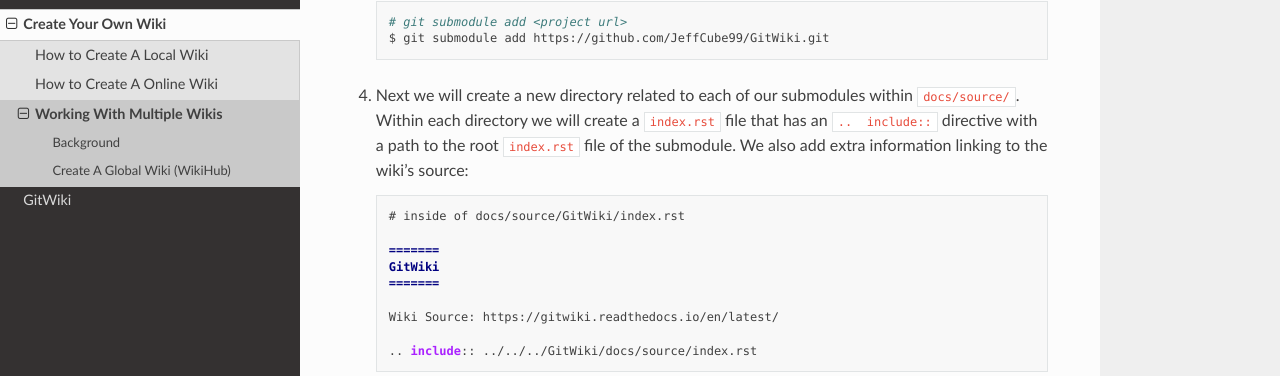
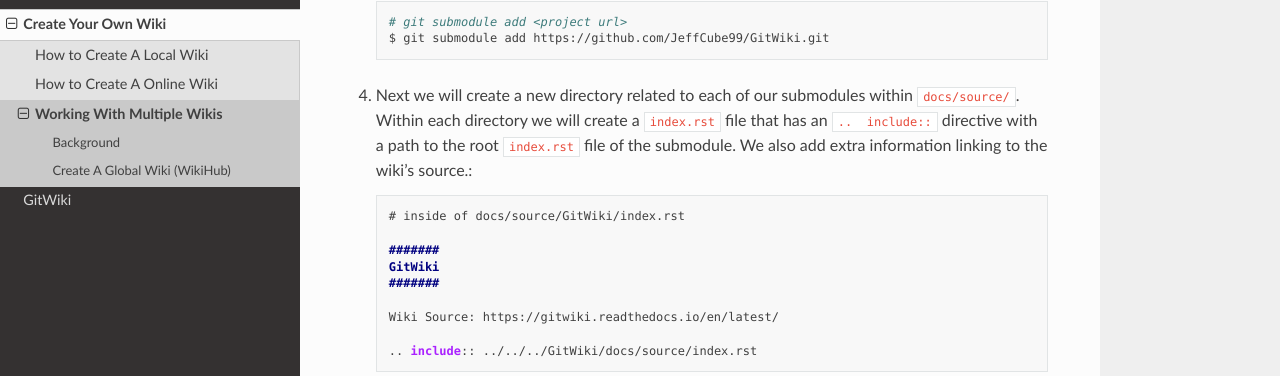
Before and after one commit to JeffCube99/WikiHub, a Sphinx documentation site: the page built from docs/source/create_a_wiki/working_with_multiple_wikis.rst, in a window 1280 px wide and 900 px high, scrolled down 1182 px. Shown: the part 122-498 px from the top of the window. Built offline with Sphinx 7.4.7 and the Read the Docs theme 2.0.0, drawn with Linux system fonts in a browser that asks for light colours.

```diff
--- a/docs/source/GitWiki/index.rst
+++ b/docs/source/GitWiki/index.rst
@@ -1,8 +1,8 @@
 .. the include is relative to the directory of *this file*.
 
-=======
+#######
 GitWiki
-=======
+#######
 
 Wiki Source: https://gitwiki.readthedocs.io/en/latest/
 
--- a/docs/source/create_a_wiki/working_with_multiple_wikis.rst
+++ b/docs/source/create_a_wiki/working_with_multiple_wikis.rst
@@ -66,15 +66,15 @@ Create A Global Wiki (WikiHub)
 #.  Next we will create a new directory related to each of our submodules within ``docs/source/``.
     Within each directory we will create a ``index.rst`` file that has an ``..  include::`` directive with
     a path to the root ``index.rst`` file of the submodule. We also add extra information linking to the
-    wiki's source:
+    wiki's source.:
 
     ..  code-block:: rst
 
         # inside of docs/source/GitWiki/index.rst
 
-        =======
+        #######
         GitWiki
-        =======
+        #######
 
         Wiki Source: https://gitwiki.readthedocs.io/en/latest/
 
```
